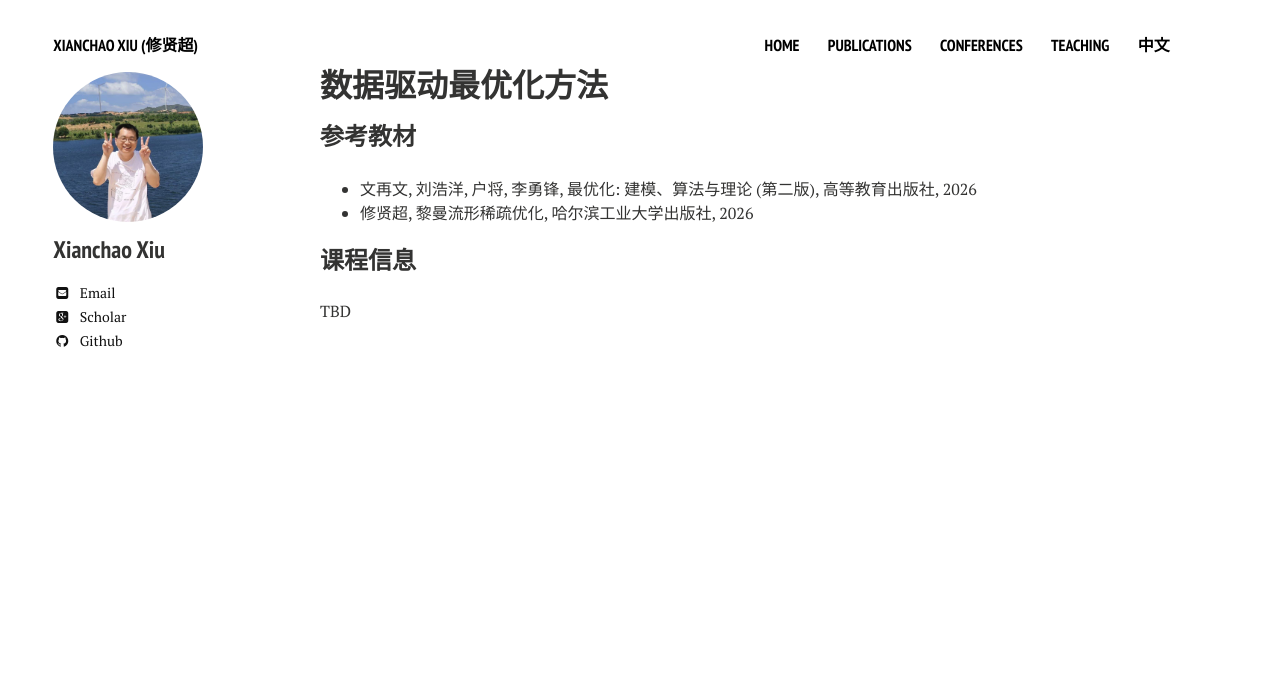
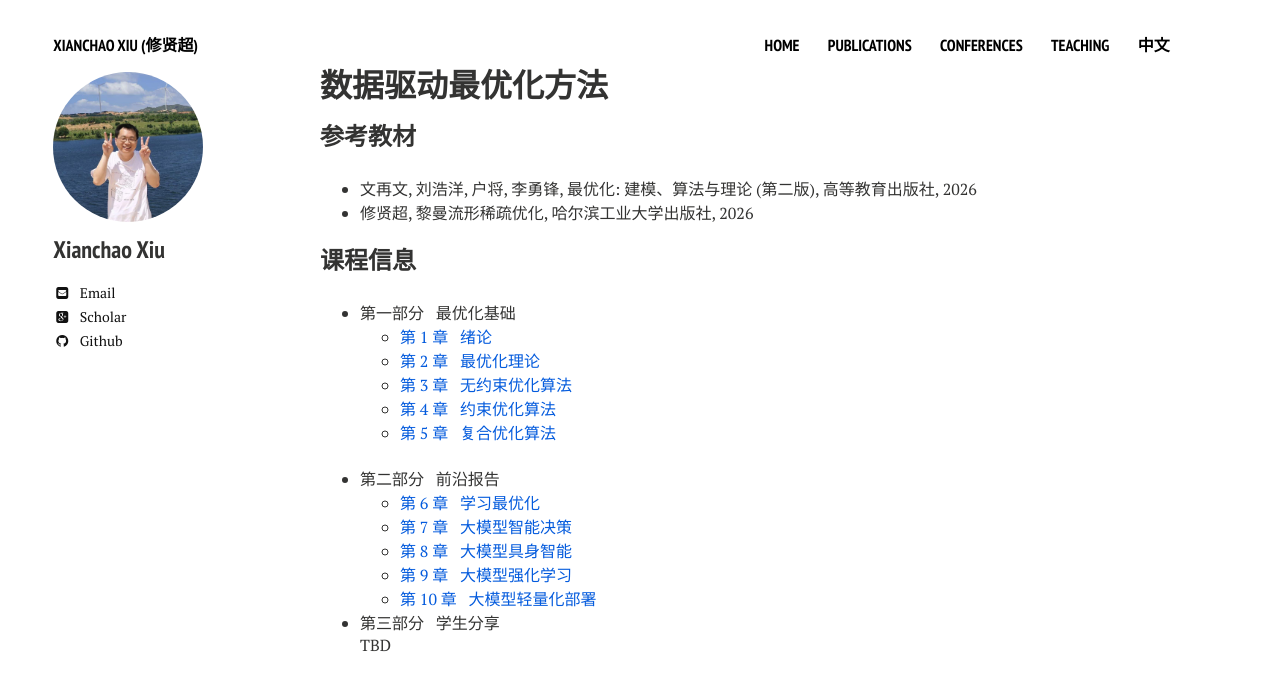
Before and after one commit to xianchaoxiu/xianchaoxiu.github.io, a Jekyll site: the page built from teaching/OPT/2026/index.md, in a window 1280 px wide. Shown: the top 691 px of the page. Built offline with Jekyll 4.4.1, drawn with Linux system fonts in a browser that asks for light colours; nearby versions of some CDN libraries.

Commit message:
Update index.md

```diff
--- a/teaching/OPT/2026/index.md
+++ b/teaching/OPT/2026/index.md
@@ -16,4 +16,21 @@ share: false
 
 ### 课程信息
 
-TBD
+- 第一部分 &nbsp;  最优化基础 <br>
+  -  <a href="../2026/绪论.pdf" class="textlink" target="_blank">  第 1 章 &nbsp;  绪论<br>
+  -  <a href="../2026/最优化理论.pdf" class="textlink" target="_blank">  第 2 章 &nbsp;  最优化理论<br>
+  -  <a href="../2026/无约束优化算法.pdf" class="textlink" target="_blank">  第 3 章 &nbsp;  无约束优化算法<br>
+  -  <a href="../2026/约束优化算法.pdf" class="textlink" target="_blank"> 第 4 章 &nbsp;  约束优化算法<br>
+  -  <a href="../2026/复合优化算法.pdf" class="textlink" target="_blank"> 第 5 章 &nbsp;  复合优化算法<br><br>
+
+
+- 第二部分 &nbsp;  前沿报告 <br>
+  - <a href="../2026/学习最优化.pdf" class="textlink" target="_blank"> 第 6 章 &nbsp;  学习最优化 <br>
+  - <a href="../2026/大模型智能决策.pdf" class="textlink" target="_blank"> 第 7 章 &nbsp;  大模型智能决策 <br>
+  - <a href="../2026/大模型具身智能.pdf" class="textlink" target="_blank"> 第 8 章 &nbsp;  大模型具身智能 <br>
+  - <a href="../2026/大模型强化学习.pdf" class="textlink" target="_blank"> 第 9 章 &nbsp;  大模型强化学习 <br>
+  - <a href="../2026/大模型轻量化部署.pdf" class="textlink" target="_blank"> 第 10 章 &nbsp;  大模型轻量化部署 <br>
+
+
+- 第三部分 &nbsp;  学生分享 <br>
+  TBD
```
